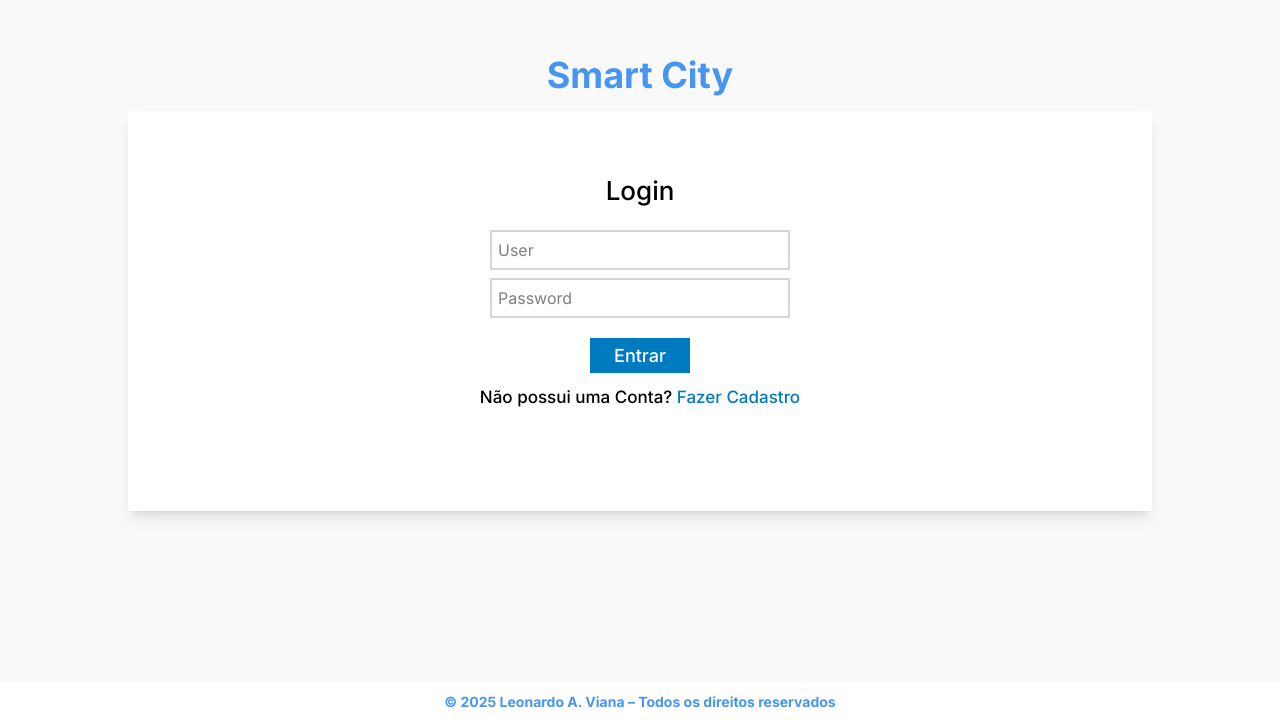
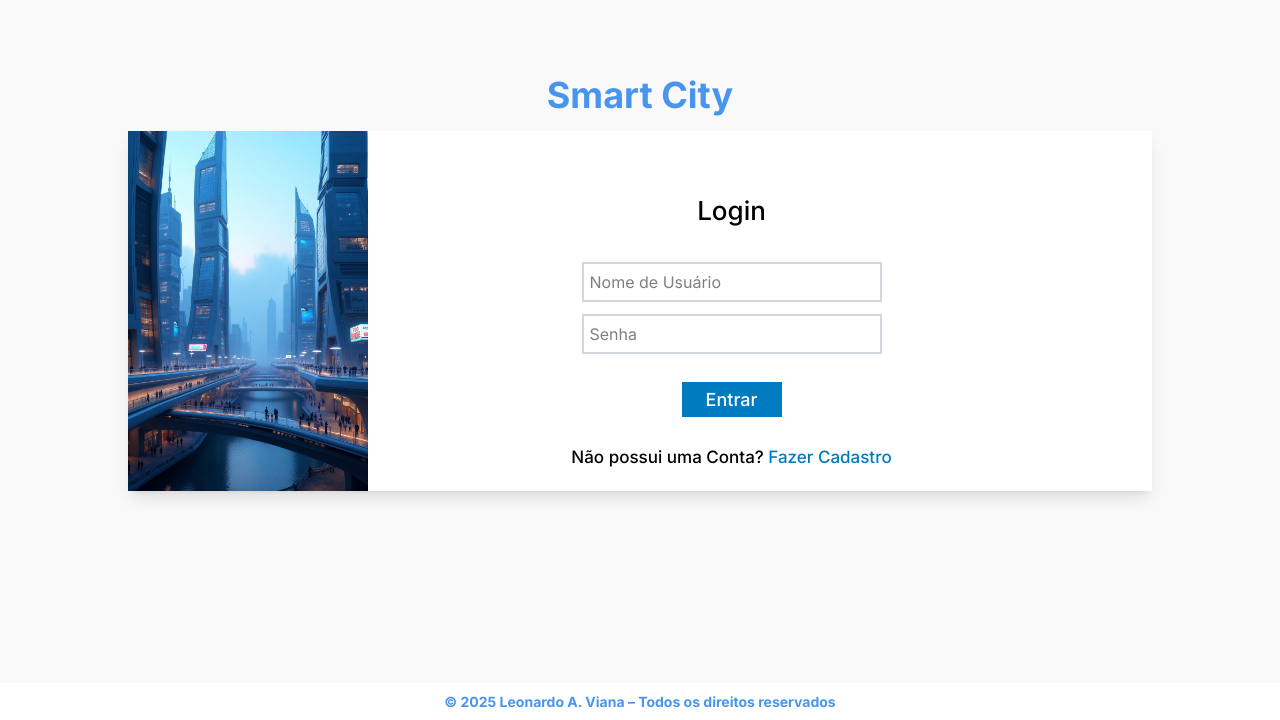
Before and after one commit to Leochin1206/smartCities, a React (Vite) app in the folder front/: page / in a window 1280 px wide. Shown: the part 117-837 px from the top of the page. Built offline with nearby package versions, Linux system fonts and the light colour scheme.

Commit message:
smart city 28 04

```diff
--- a/front/src/pages/login.jsx
+++ b/front/src/pages/login.jsx
@@ -1,5 +1,6 @@
 import React, { useState } from 'react';
 import axios from 'axios';
+import imgLogin from "../assets/imgLogin.jpg"
 import { Link, useNavigate } from 'react-router-dom';
 
 export function Login() {
@@ -27,16 +28,21 @@ export function Login() {
         <div className="flex flex-col items-center justify-center bg-[#faf9f9] h-[100vh] w-full">
             <p className="text-4xl font-bold text-[#4895ef] !mb-4">Smart City</p>
 
-            <div className="flex flex-col items-center justify-start h-100 w-[80%] shadow-lg bg-white">
-                <h1 className='font-medium text-[26px] !mt-15'>Login</h1>
+            <div className="flex flex-col items-center justify-start h-90 w-[80%] shadow-lg bg-white lg:flex-row">
+                <div>
+                    <img src={imgLogin} alt="Imagem ilustrativa de uma cidade futurista" className='h-0 w-0 lg:w-auto lg:h-90' />
+                </div>
+                <div className='flex flex-col items-center justify-center sm:w-[71%]'>
+                    <h1 className='font-medium text-[26px] !mt-10'>Login</h1>
 
-                <input className='w-[300px] !p-1.5 !mt-5 border-2 border-gray-300' value={user} onChange={(e) => setUser(e.target.value)} placeholder='User' />
+                    <input className='w-[300px] !p-1.5 !mt-8 border-2 border-gray-300' value={user} onChange={(e) => setUser(e.target.value)} placeholder='Nome de Usuário' />
 
-                <input className='w-[300px] !p-1.5 !mt-2 border-2 border-gray-300' value={password} onChange={(e) => setPassword(e.target.value)} placeholder='Password' type="password" />
+                    <input className='w-[300px] !p-1.5 !mt-3 border-2 border-gray-300' value={password} onChange={(e) => setPassword(e.target.value)} placeholder='Senha' type="password" />
 
-                <button className='w-[100px] !p-1 !mt-5 bg-[#007bc0] text-white text-[18px] font-medium' onClick={logar}>Entrar</button>
+                    <button className='w-[100px] !p-1 !mt-7 bg-[#007bc0] text-white text-[18px] font-medium' onClick={logar}>Entrar</button>
 
-                <h4 className='!mt-3 text-[17px] font-medium'>Não possui uma Conta? <Link to="/cadastro" className='text-[#007bc0]'>Fazer Cadastro</Link></h4>
+                    <h4 className='!mt-7 text-[17px] font-medium'>Não possui uma Conta? <Link to="/cadastro" className='text-[#007bc0]'>Fazer Cadastro</Link></h4>
+                </div>
             </div>
         </div>
     )
```
Also changed, not shown: front/src/assets/imgLogin.jpg (added).
